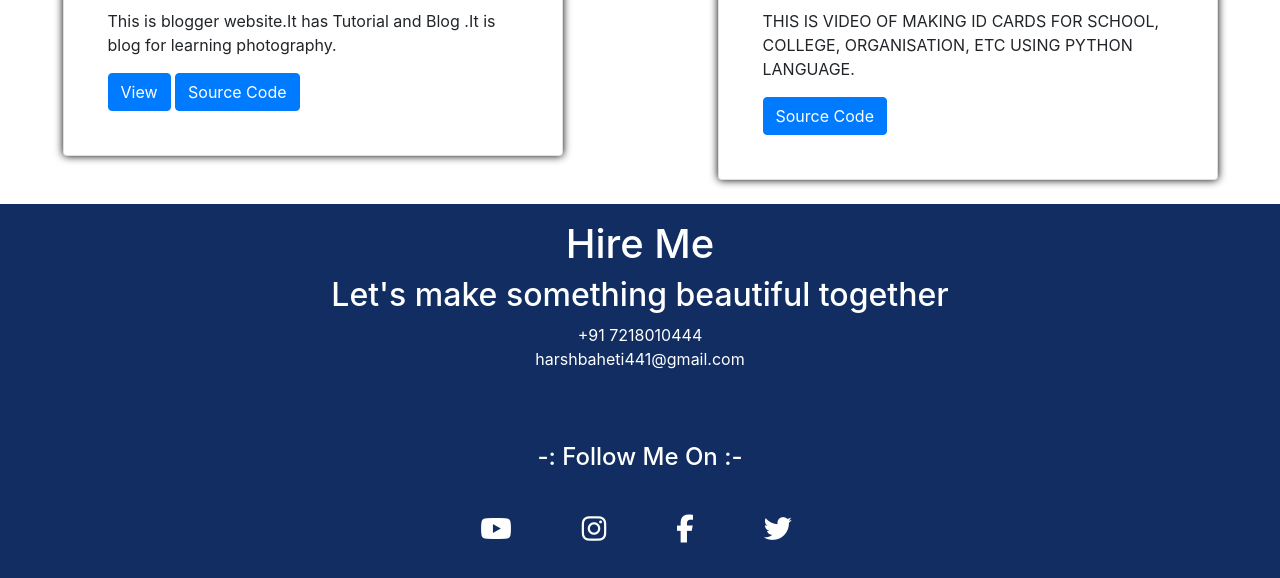
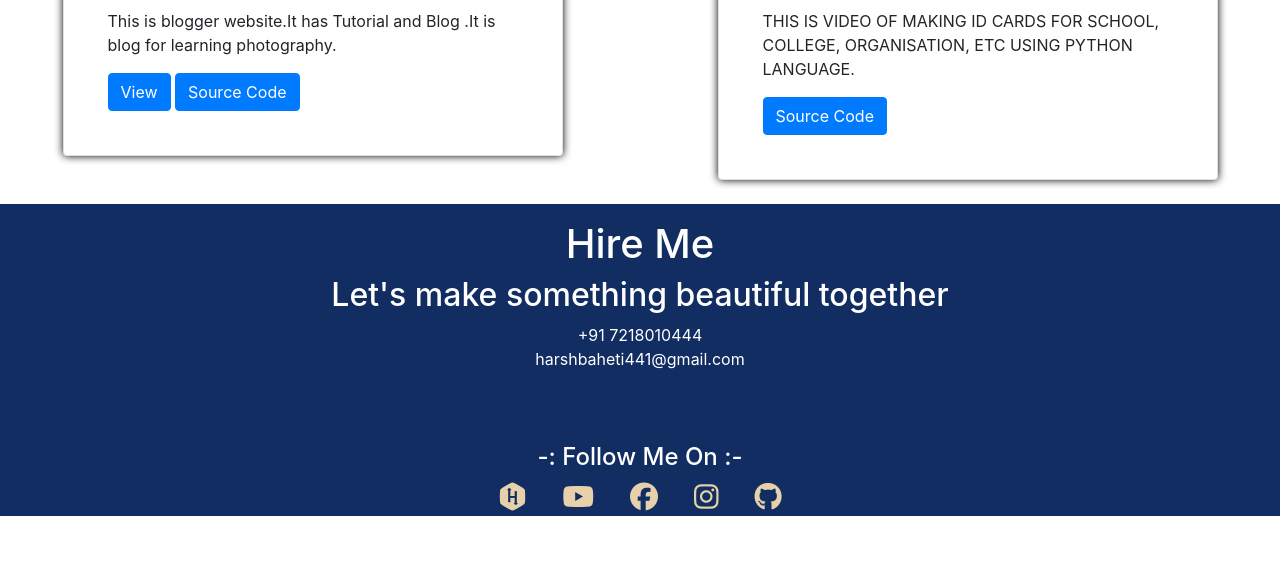
Before and after one commit to BAHETIHARSH/Portfolio, a plain HTML site: page index.html in a window 1280 px wide. Shown: the part 1808-2386 px from the top of the page. After the commit the page ends 2324 px from the top, so only its background shows below. Drawn offline with nearby package versions, Linux system fonts and the light colour scheme.

Commit message:
update social index

```diff
--- a/index.html
+++ b/index.html
@@ -197,11 +197,14 @@
   <a href="mailto:harshbaheti441@gmail.com">harshbaheti441@gmail.com</a>
   <div class="container   mt-5" id="social">
     <h4 style="text-align:center" class="pt-4">-: Follow Me On :-</h4>
-    <ul class="mr-5 d-flex justify-content-center" style="list-style-type: none;margin: 0;">
-      <li><a href="https://youtube.com/c/PBEDITING"><i class="fa fa-youtube shadow p-2 m-4 rounded-circle yt" aria-hidden="true" ></i></a></li>
-      <li><a href="https://www.instagram.com/_harsh_baheti/"><i class="fa fa-instagram shadow p-2 m-4 rounded-circle insta"  aria-hidden="true" ></i></a></li>
-      <li><a href="https://www.facebook.com/harahraj.baheti" style="color:white"><i class="fab fa-facebook-f shadow p-2 m-4 rounded-circle fb " aria-hidden="true" style="padding-right:0.5em" ></i></a></li>
-      <li><a><i class="fa fa-twitter shadow p-2 m-4 rounded-circle twitter" aria-hidden="true" ></i></a></li>
+    <ul id="social-icon" style="list-style-type: none;">
+
+      <li><a href="https://www.hackerrank.com/BAHETI_HARSH"><i class="fab fa-hackerrank"></i></a></li>
+      <li><a href="https://www.youtube.com/channel/UCXWW3iowInuFp-1Kfbnf_-Q"><i class="fab fa-youtube"></i></a></li>
+      <li><a href="https://www.facebook.com/harahraj.baheti"><i class="fab fa-facebook"></i></a></li>
+      <li><a href="https://www.instagram.com/_harsh_baheti/"><i class="fab fa-instagram"></i></a></li>
+      <li><a href="https://github.com/BAHETIHARSH"><i class="fab fa-github"></i></a></li>
+
     </ul>
   </div>
 </footer>
```
